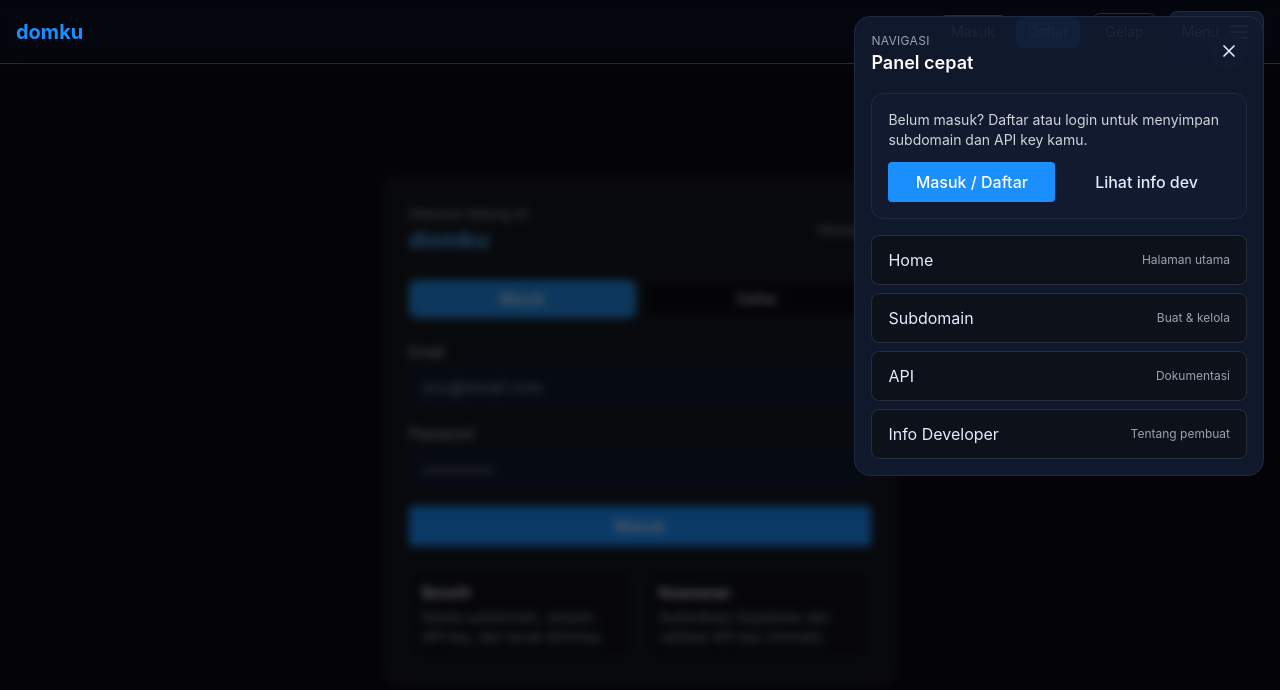
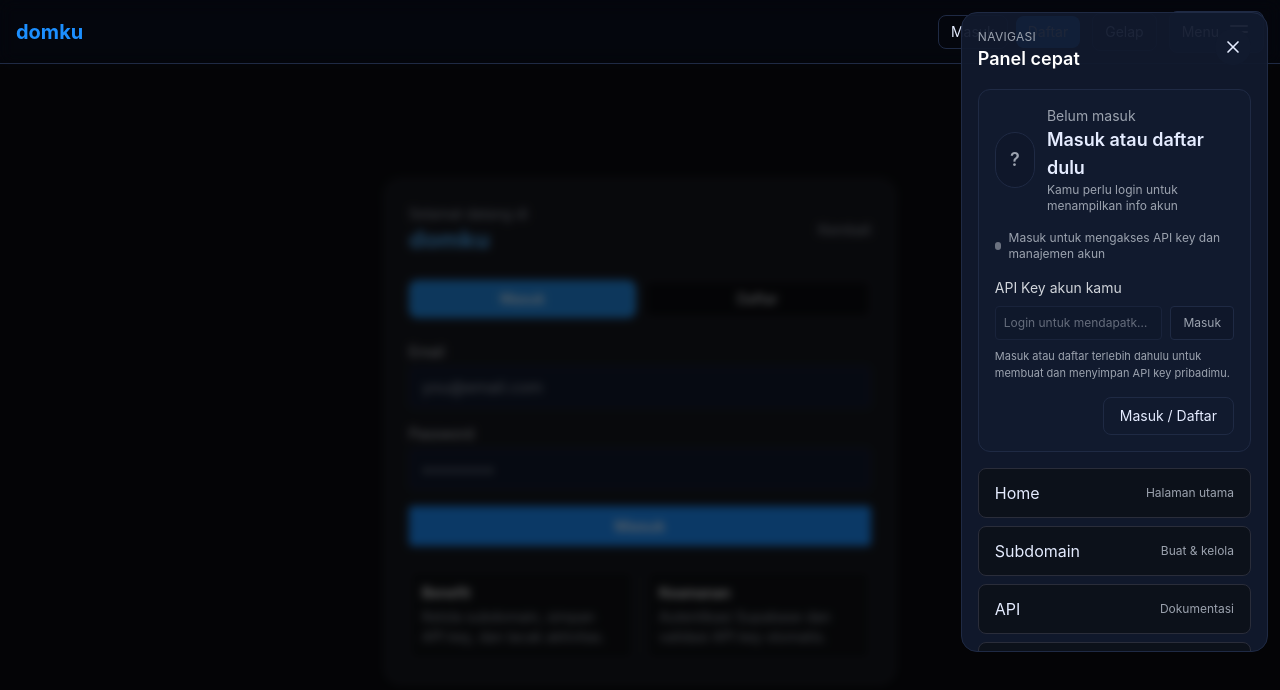
Before and after one commit to akaanakbaik/domkuv2, a React (Vite) app: page /auth in a window 1280 px wide. Both pictures are taken after a click on the button "Menu". Shown: the top 690 px of the page. Built offline with nearby package versions, Linux system fonts and the light colour scheme; no server answers.

Commit message:
Improve sidebar account handling

```diff
--- a/src/components/Sidebar.jsx
+++ b/src/components/Sidebar.jsx
@@ -29,9 +29,9 @@
       .from('users')
       .select('username, api_key, avatar_url')
       .eq('id', user.id)
-      .single();
+      .maybeSingle();
 
-    if (error) {
+    if (error && error.code !== 'PGRST116') {
       console.error('Error fetching user ', error);
       stopBlocking();
       return;
@@ -133,7 +133,7 @@
       )}
       <Toast message={toast} onClose={() => setToast('')} />
       <div
-        className={`fixed top-4 right-4 w-[92vw] sm:w-[70vw] md:w-[55vw] lg:w-[32vw] max-w-xl min-w-[260px] max-h-[78vh] bg-surface/95 border border-stroke rounded-2xl z-50 transform transition-transform duration-300 ease-in-out sidebar overflow-hidden ${
+        className={`fixed top-3 right-3 w-[70vw] sm:w-[55vw] md:w-[45vw] lg:w-[28vw] xl:w-[24vw] max-w-xl min-w-[240px] max-h-[80vh] bg-surface/95 border border-stroke rounded-2xl z-50 transform transition-transform duration-300 ease-in-out sidebar overflow-hidden ${
           show ? 'translate-x-0 opacity-100' : 'translate-x-[120%] opacity-0'
         }`}
       >
@@ -153,49 +153,72 @@
             </button>
           </div>
 
-          {user && userData ? (
           <div className="rounded-xl border border-stroke bg-surface-alt p-4 space-y-4 relative">
             <div className="flex items-center gap-3">
-                {renderAvatar()}
+              {user && userData ? (
+                renderAvatar()
+              ) : (
+                <div className="w-14 h-14 rounded-full border border-stroke bg-surface text-gray-400 flex items-center justify-center text-lg font-semibold">
+                  ?
+                </div>
+              )}
               <div>
-                  <p className="text-sm text-gray-400">Akun aktif</p>
-                  <p className="text-lg font-semibold">{truncateName(userData.username || user.email)}</p>
-                  <p className="text-xs text-gray-400">{user.email}</p>
+                <p className="text-sm text-gray-400">{user ? 'Akun aktif' : 'Belum masuk'}</p>
+                <p className="text-lg font-semibold">
+                  {user && userData ? truncateName(userData.username || user.email) : 'Masuk atau daftar dulu'}
+                </p>
+                <p className="text-xs text-gray-400">{user && userData ? user.email : 'Kamu perlu login untuk menampilkan info akun'}</p>
               </div>
             </div>
-              <div className="flex items-center gap-2 text-xs text-green-400">
-                <span className="h-2 w-2 rounded-full bg-green-400"></span>
-                <span>Login berhasil, siap membuat subdomain</span>
+
+            <div className={`flex items-center gap-2 text-xs ${user ? 'text-green-400' : 'text-gray-400'}`}>
+              <span className={`h-2 w-2 rounded-full ${user ? 'bg-green-400' : 'bg-gray-500'}`}></span>
+              <span>{user ? 'Login berhasil, siap membuat subdomain' : 'Masuk untuk mengakses API key dan manajemen akun'}</span>
             </div>
+
             <div className="space-y-2" onClick={(e) => e.stopPropagation()}>
               <p className="text-sm text-gray-300">API Key akun kamu</p>
               <div className="flex items-center gap-2">
                 <input
                   type="text"
-                    value={apiKey}
+                  value={user ? apiKey : ''}
                   readOnly
-                    className="bg-surface text-xs px-2 py-2 rounded w-full truncate border border-stroke"
-                    placeholder="API key belum tersedia"
+                  disabled={!user}
+                  className="bg-surface text-xs px-2 py-2 rounded w-full truncate border border-stroke disabled:opacity-60"
+                  placeholder={user ? 'API key belum tersedia' : 'Login untuk mendapatkan API key pribadi'}
                 />
                 <button
-                    onClick={copyApiKey}
-                    className="px-3 py-2 text-xs rounded bg-accent text-white"
+                  onClick={user ? copyApiKey : () => handleNavigate('/auth')}
+                  className={`px-3 py-2 text-xs rounded ${user ? 'bg-accent text-white' : 'bg-surface text-gray-400 border border-stroke'}`}
                 >
-                    Salin
+                  {user ? 'Salin' : 'Masuk'}
                 </button>
               </div>
-                <p className="text-[11px] text-gray-400">Gunakan API key ini untuk memanggil layanan API kamu. Jaga kerahasiaannya.</p>
+              <p className="text-[11px] text-gray-400">
+                {user
+                  ? 'Gunakan API key ini untuk memanggil layanan API kamu. Jaga kerahasiaannya.'
+                  : 'Masuk atau daftar terlebih dahulu untuk membuat dan menyimpan API key pribadimu.'}
+              </p>
             </div>
-              <div className="flex justify-end">
+
+            <div className="flex justify-end gap-2">
+              <button
+                onClick={() => handleNavigate('/auth')}
+                className="px-4 py-2 text-sm rounded-lg border border-stroke text-foreground hover:border-accent"
+              >
+                {user ? 'Ganti akun' : 'Masuk / Daftar'}
+              </button>
+              {user && (
                 <button
                   onClick={() => setShowAccountActions(true)}
                   className="px-4 py-2 text-sm rounded-lg border border-stroke text-foreground hover:border-accent"
                 >
                   Kelola akun
                 </button>
+              )}
             </div>
 
-              {showAccountActions && (
+            {user && showAccountActions && (
               <div className="fixed inset-0 z-[70] flex items-center justify-center px-4">
                 <div className="absolute inset-0 bg-black/30" onClick={() => setShowAccountActions(false)}></div>
                 <div className="relative w-full max-w-xs bg-surface border border-stroke rounded-xl p-4 space-y-4 animate-fade-in shadow-none">
@@ -239,25 +262,6 @@
               </div>
             )}
           </div>
-          ) : (
-            <div className="rounded-xl border border-stroke bg-surface-alt p-4 space-y-3">
-              <p className="text-sm text-gray-300">Belum masuk? Daftar atau login untuk menyimpan subdomain dan API key kamu.</p>
-              <div className="flex flex-wrap gap-2">
-                <button
-                  onClick={() => handleNavigate('/auth')}
-                  className="btn btn-blue flex-1 min-w-[120px] text-center"
-                >
-                  Masuk / Daftar
-                </button>
-                <button
-                  onClick={() => handleNavigate('/developer')}
-                  className="btn btn-gray flex-1 min-w-[120px] text-center"
-                >
-                  Lihat info dev
-                </button>
-              </div>
-            </div>
-          )}
 
           <div className="grid grid-cols-1 gap-2">
             <button
--- a/src/pages/AuthPage.jsx
+++ b/src/pages/AuthPage.jsx
@@ -17,6 +17,23 @@
   const [loading, setLoading] = useState(false);
   const { active: blocking, start: startBlocking, stop: stopBlocking } = useTimedLoader(1500);
 
+  const ensureProfile = async (account, apiKey) => {
+    if (!account?.id) return;
+    const { data: existing } = await supabase
+      .from('users')
+      .select('id, api_key')
+      .eq('id', account.id)
+      .single();
+
+    const nextKey = existing?.api_key || apiKey || generateApiKey();
+    await supabase.from('users').upsert({
+      id: account.id,
+      username: username || account.email?.split('@')[0],
+      api_key: nextKey,
+    });
+    return nextKey;
+  };
+
   const handleAuth = async (e) => {
     e.preventDefault();
     setLoading(true);
@@ -25,8 +42,9 @@
 
     try {
       if (mode === 'login') {
-        const { error } = await supabase.auth.signInWithPassword({ email, password });
+        const { data, error } = await supabase.auth.signInWithPassword({ email, password });
         if (error) throw error;
+        await ensureProfile(data.user);
         setMessage('Berhasil masuk! Mengalihkan...');
         setTimeout(() => navigate('/subdomain'), 1500);
       } else {
@@ -34,13 +52,7 @@
         if (error) throw error;
 
         const apiKey = generateApiKey();
-        if (data.user) {
-          await supabase.from('users').upsert({
-            id: data.user.id,
-            username: username || email.split('@')[0],
-            api_key: apiKey,
-          });
-        }
+        if (data.user) await ensureProfile(data.user, apiKey);
 
         setMessage('Akun berhasil dibuat! Silakan login untuk mulai memakai domku.');
         setMode('login');
```
Also changed, not shown: api/[...routes].js (+6 -1 lines). Lines whose indentation alone changed are shown as unchanged.
